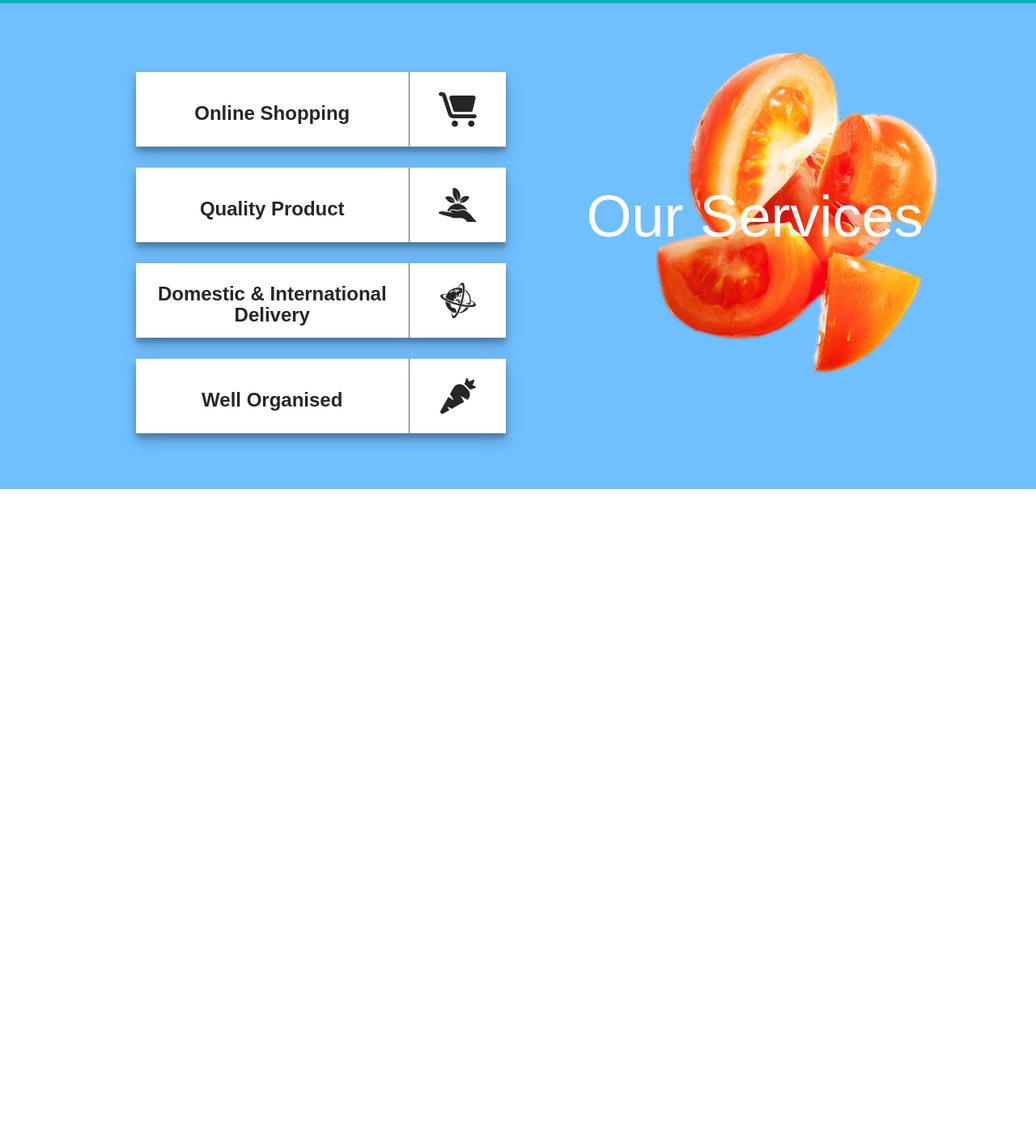
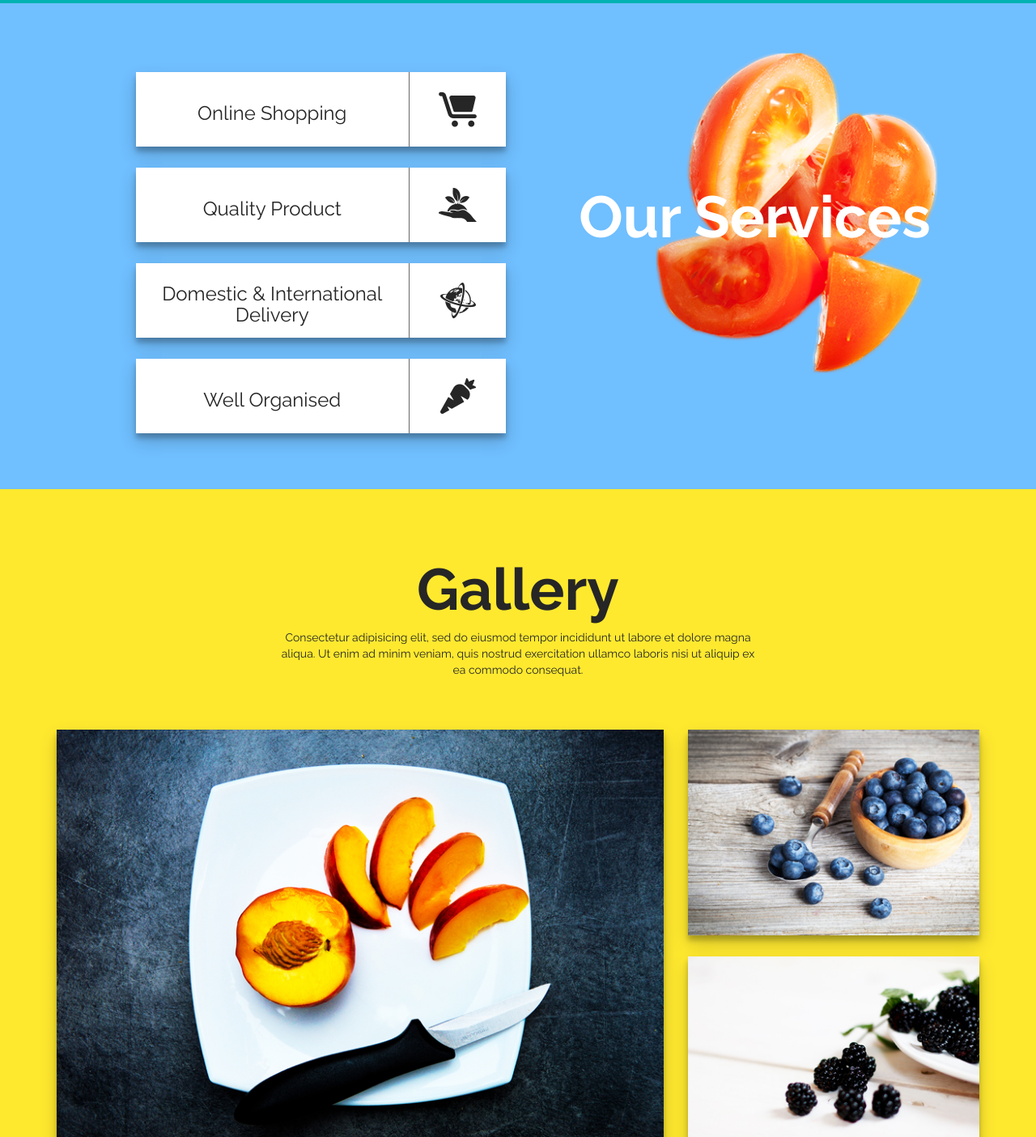
Before and after one commit to damianurbanski/challenge2, a website: page index.html in a window 1280 px wide. Shown: the part 1396-2800 px from the top of the page at 81% size. Before the commit the page ends 2000 px from the top, so only its background shows below. Drawn offline with nearby package versions, Linux system fonts and the light colour scheme.

Commit message:
subsribe section

```diff
--- a/css/global.css
+++ b/css/global.css
@@ -1,28 +1,38 @@
 body{
-	font-family: 'Raleway Heavy', sans-serif;
-	padding: 0;
-	margin:0;
-	box-sizing: border-box;
+font-family: 'Raleway', sans-serif;
+padding: 0;
+margin:0;
+box-sizing: border-box;
 }
+
 
 /* bootstrap nav */
 .navbar-custom{
 padding: 55px 40px;
 padding-bottom: 16px;
 border:none;
+border-radius: 0;
+transition: all 360ms ease;
+}
+.navbar--light{
+padding: 16px 40px;
+background-color: #ffffff;
+box-shadow: 0 1px 3px rgba(0,0,0,0.12), 0 1px 2px rgba(0,0,0,0.24);
+transition: all 360ms ease;
+}
+@media screen and (max-width: 768px) {
+	.navbar-custom{
+		background: #ffffff;
+	}
+	.navbar-custom.navbar--light {
+	border-radius: 4px;
+  }
 }
 .navbar-brand{
 	padding: 0;
 }
 .navbar-brand img{
 	max-height: 125px;
-}
-@media screen and (max-width: 768px) {
-  .navbar-nav {
-	background-color: #ffffff;
-	box-shadow: 0 1px 3px rgba(0,0,0,0.12), 0 1px 2px rgba(0,0,0,0.24);
-	border-radius: 4px;
-  }
 }
 .navbar-nav li{
 	position: relative;
@@ -67,12 +77,32 @@ border:none;
 }
 
 
-/* md box shadows */
-.bs-1 {}
-.bs-2 {box-shadow: 0 3px 6px rgba(0,0,0,0.16), 0 3px 6px rgba(0,0,0,0.23);}
-.bs-3{box-shadow: 0 10px 20px rgba(0,0,0,0.19), 0 6px 6px rgba(0,0,0,0.23);}
-.bs-4{box-shadow: 0 14px 28px rgba(0,0,0,0.25), 0 10px 10px rgba(0,0,0,0.22);}
-.bs-5{box-shadow: 0 19px 38px rgba(0,0,0,0.30), 0 15px 12px rgba(0,0,0,0.22);}
+/* buttons */
+.btn{
+	padding: 20px 25px;
+	border: none;
+	border-radius: 0;
+	box-shadow: 0 3px 6px rgba(0,0,0,0.16), 0 3px 6px rgba(0,0,0,0.23);
+}
+.btn:hover, .btn:focus, .btn:active{
+	color: #fff;
+	filter: contrast(130%);
+}
+.btn-cta{
+	color: #ffffff;
+	background-color: #ff6033;
+}
+.btn-info{
+	background: #5685a3;
+}
+
+.btn-ns{
+	box-shadow: 0px 0px 0px transparent;
+}
+.btn-success{
+	background: #96b92c;
+}
+
 
 
 /* main header */
@@ -109,20 +139,9 @@ border:none;
 	left:0;right: 0;
 	opacity: 0.6;
 }
-.btn{
-	border-radius: 0;
-	box-shadow: 0 3px 6px rgba(0,0,0,0.16), 0 3px 6px rgba(0,0,0,0.23);
-}
-.btn-cta{
-	padding: 20px 25px;
-	color: #ffffff;
-	background-color: #ff6033;
-}
-.btn-cta:hover, .btn-cta:focus, .btn-cta:active{
-	color:#ffffff;
-	background: #e44518;
-}
 
+
+/* sections */
 .section{
 color: #ffffff;
 min-height: 600px;
@@ -130,9 +149,15 @@ background-repeat: no-repeat;
 }
 .section__title{
 	font-size:72px;
+	font-weight: bold;
 }
 .section__desc{
 	font-size:15px;
+}
+.section__desc--center{
+	max-width: 600px;
+	margin:0 auto;
+	margin-bottom: 64px;
 }
 .section--about{
 	background-image: url(../img/about.png);
@@ -185,7 +210,6 @@ background-repeat: no-repeat;
 	flex: 1;
 	align-items: center;
 	text-align: center;
-	font-weight: bold;
 }
 .service-list__icon{
 	height: 100%;
@@ -203,3 +227,51 @@ background-repeat: no-repeat;
   	font-size:16px;
   }
 }
+
+.section--gallery{
+	box-sizing: border-box;
+	padding: 64px 16px;
+	text-align: center;
+	background: #ffe92f;
+	color: #262626;
+}
+.gallery__wrapper{
+	margin-bottom: 42px;
+}
+.gallery__item{
+	margin-bottom: 26px;
+}
+.gallery__item img{
+	display: block;
+	width: 100%;
+	height: auto;
+	box-shadow: 0 10px 20px rgba(0,0,0,0.19), 0 6px 6px rgba(0,0,0,0.23);
+	transition: transform 360ms ease-in-out;
+}
+.gallery__item:hover img{
+	transform: scale(1.02,1.02);
+}
+
+.section--subscribe{
+	padding: 128px 0;
+	background-color: #ffffff;
+	background-image: url(../img/subscribe-bg.png);
+	background-position: right center;
+	background-repeat: no-repeat;
+	background-size: contain;
+}
+.section--subscribe .section__title{
+	font-size: 36px;
+}
+.section--subscribe__wrapper{
+	max-width: 200px;
+}
+.subscribe-form{
+	margin-top:36px;
+}
+.subscribe-input{
+	padding: 20px 25px;
+	width: 100%;
+	max-width: 400px;
+	border-color: #000000;
+}
--- a/index.html
+++ b/index.html
@@ -3,7 +3,7 @@
 <head>
 	<meta name="viewport" content="width=device-width, initial-scale=1">
 	<title>Challenge #2</title>
-	<link rel="stylesheet" href="https://fonts.googleapis.com/css?family=Raleway:400,700">
+	<link href="https://fonts.googleapis.com/css?family=Raleway:300,400,700" rel="stylesheet">
 	<link rel="stylesheet" href="https://maxcdn.bootstrapcdn.com/bootstrap/3.3.7/css/bootstrap.min.css" integrity="sha384-BVYiiSIFeK1dGmJRAkycuHAHRg32OmUcww7on3RYdg4Va+PmSTsz/K68vbdEjh4u" crossorigin="anonymous">
 	<link rel="stylesheet" type="text/css" href="css/global.min.css">
 </head>
@@ -31,7 +31,6 @@
 		</div>
     </div>
 </nav>
-
 <main class="main">
 	<header class="main-header">
 		<div class="col-lg-3 col-lg-push-1">
@@ -41,7 +40,6 @@
 		</div>
 		<div class="main-header__icon-scroll"></div>
 	</header>
-
 	<section id="about" class="section section--about">
 	<div class="container">
 
@@ -58,8 +56,7 @@
 		</div>
 	</div>
 	</section>
-
-	<section id="about" class="section section--services">
+	<section id="services" class="section section--services">
 			<div class="container">
 				<div class="row section--services-row">
 					<div class="col-lg-5 col-lg-offset-1 col-md-6">
@@ -90,20 +87,47 @@
 						</li>
 					</ul>
 					</div>
-
 					<div class="col-lg-6 col-md-6 services--bg">
 						<h2 class="section__title text-center">Our Services</h2>
 					</div>
 				</div>
 			</div>
 	</section>
-
-
-
+	<section id="gallery" class="section section--gallery">
+		<header>
+			<h2 class="section__title">Gallery</h2>
+			<div class="section__desc--center">
+				<p>Consectetur adipisicing elit, sed do eiusmod tempor incididunt ut labore et dolore magna aliqua. Ut enim ad minim veniam, quis nostrud exercitation ullamco laboris nisi ut aliquip ex ea commodo consequat.</p>
+			</div>
+		</header>
+		<div class="container gallery__wrapper">
+		<div class="row">
+			<div class="col-xs-8 gallery__item"><img src="img/gallery-1.jpg" class="" alt="image"></div>
+			<div class="col-xs-4 gallery__item"><img src="img/gallery-2.jpg" alt="image"></div>
+			<div class="col-xs-4 gallery__item"><img src="img/gallery-3.jpg" alt="image"></div>
+		</div>
+		<div class="row">
+			<div class="col-xs-6 gallery__item"><img src="img/gallery-4.jpg" alt="image"></div>
+			<div class="col-xs-6 gallery__item"><img src="img/gallery-5.jpg" alt="image"></div>
+		</div>
+		</div>
+		<button class="btn btn-lg btn-info">VIEW MORE</button>
+	</section>
+	<section id="subscribe" class="section--subscribe">
+		<div class="container">
+		<div class="col-md-7">
+			<h2 class="section__title">Subscribe To Us</h2>
+			<div class="section__desc">Dolor sit amet, consectetur adipisicing elit, sed do eiusmod tempor incididunt ut labore et dolore magna aliqua. Ut enim ad minim veniam.</div>
+			<div class="subscribe-form">
+				<form action="#">
+				<input type="text" name="email" id="email" class="subscribe-input" placeholder="Your email address...">
+				<button type="send" class="btn btn-lg btn-success btn-ns">SUBSCRIBE</button>
+				</form>
+			</div>
+		</div>
+		</div>
+	</section>
 </main>
-
-
-
 
 <!-- scripts -->
 <script src="https://code.jquery.com/jquery-3.3.1.min.js" integrity="sha256-FgpCb/KJQlLNfOu91ta32o/NMZxltwRo8QtmkMRdAu8=" crossorigin="anonymous"></script>
```
Also changed, not shown: css/global.min.css, img/gallery-1.jpg (added), img/gallery-2.jpg (added), img/gallery-3.jpg (added), img/gallery-4.jpg (added), img/gallery-5.jpg (added), img/subscribe-bg.png (added). Lines whose indentation alone changed are shown as unchanged.
